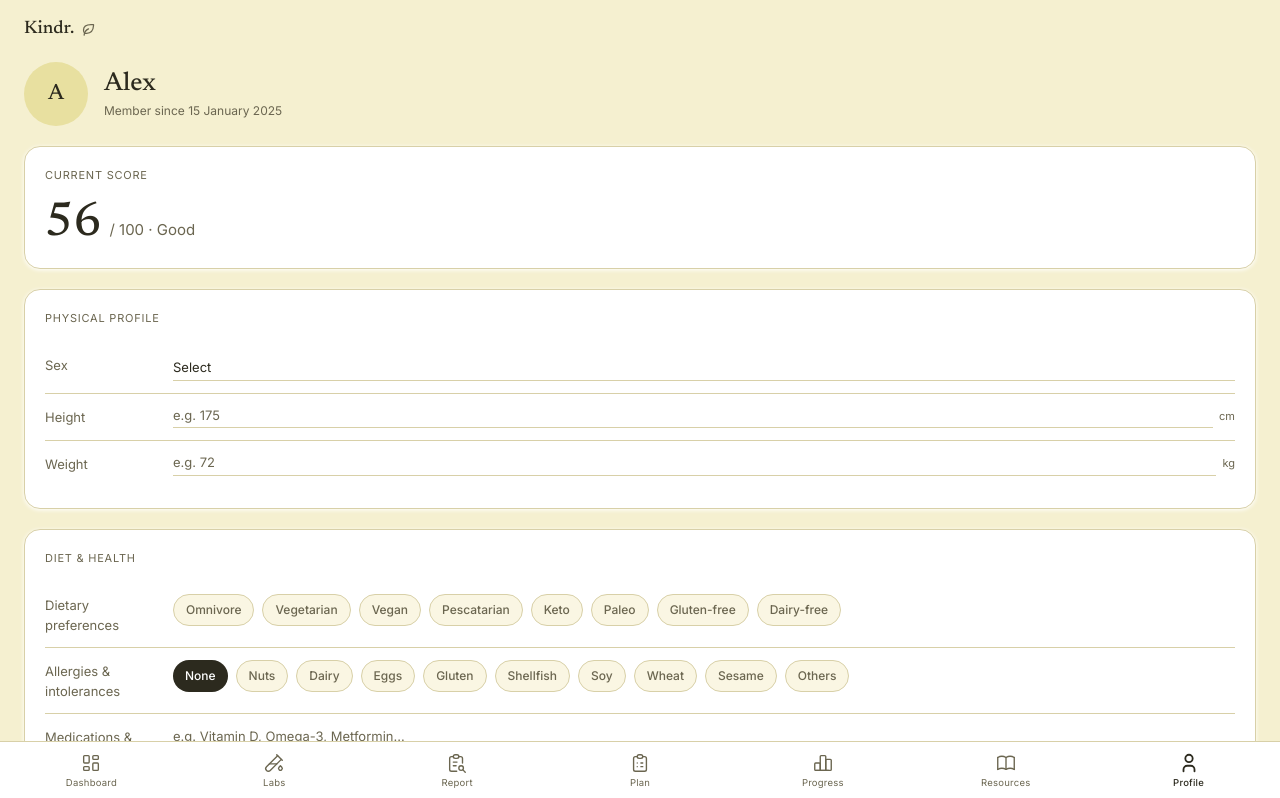
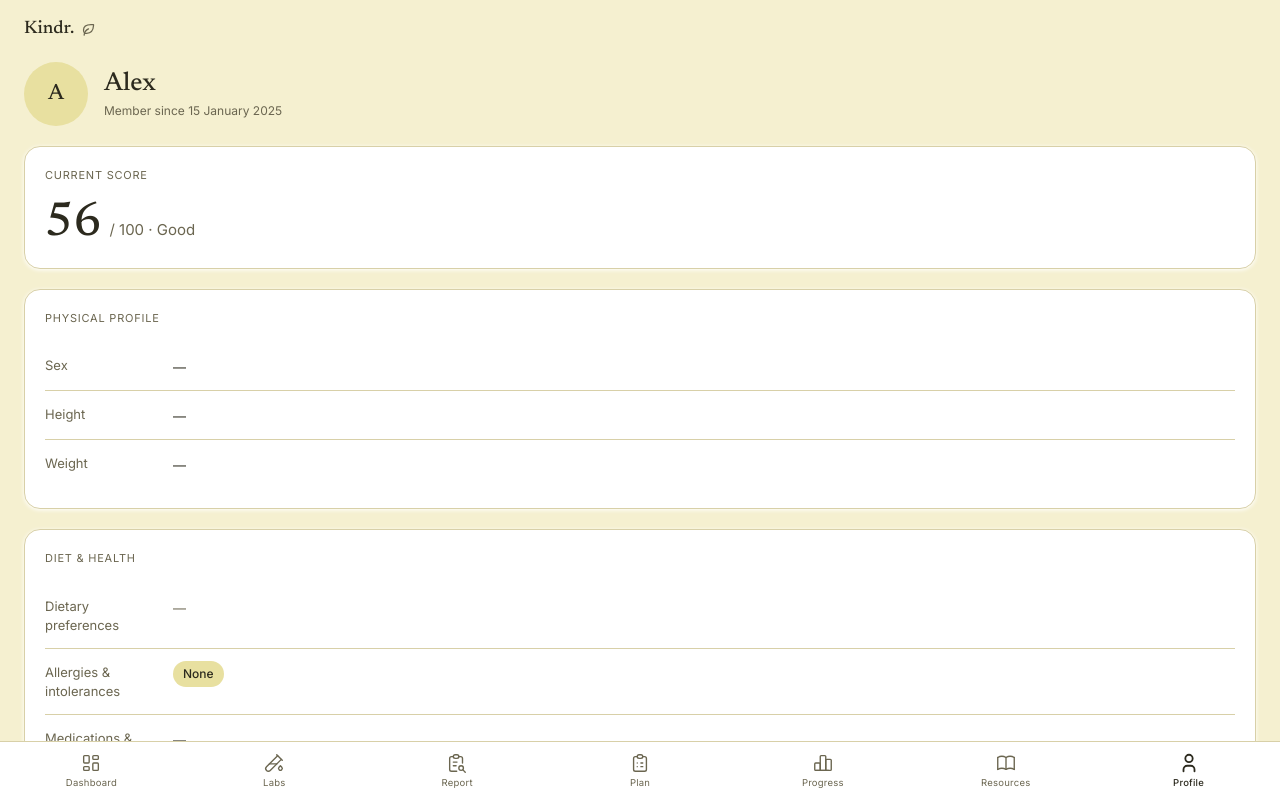
Before and after one commit to vishnudakshin/Kindr, a Next.js app: page /profile in a window 1280 px wide. Shown: the top 798 px of the page. Built offline with nearby package versions, Linux system fonts and the light colour scheme.

Commit message:
Profile: physical & diet sections read-only from questionnaire, remove save/edit toggle
Co-Authored-By: Claude Sonnet 4.6 <noreply@anthropic.com>

```diff
--- a/app/(shell)/profile/page.tsx
+++ b/app/(shell)/profile/page.tsx
@@ -16,9 +16,7 @@ const GOAL_LABELS: Record<GoalId, string> = {
   prevention: 'Prevention',    wellbeing:  'Overall wellbeing',
 }
 
-const DIET_OPTIONS    = ['Omnivore','Vegetarian','Vegan','Pescatarian','Keto','Paleo','Gluten-free','Dairy-free']
-const ALLERGY_OPTIONS = ['Nuts','Dairy','Eggs','Gluten','Shellfish','Soy','Wheat','Sesame']
-const WORKOUT_TIMES   = ['Morning','Afternoon','Evening','No preference']
+const WORKOUT_TIMES = ['Morning','Afternoon','Evening','No preference']
 
 type NotifRhythm = 'daily' | 'weekly' | 'off'
 
@@ -57,53 +55,6 @@ function ReadPills({ items }: { items: string[] }) {
           {item}
         </span>
       ))}
-    </div>
-  )
-}
-
-// ── Edit-mode input helpers ───────────────────────────────────────────────────
-
-function InlineInput({
-  value, onChange, placeholder, type = 'text', suffix,
-}: {
-  value: string; onChange: (v: string) => void
-  placeholder?: string; type?: string; suffix?: string
-}) {
-  return (
-    <div className="flex items-baseline gap-1.5">
-      <input
-        type={type}
-        inputMode={type === 'number' ? 'decimal' : undefined}
-        value={value}
-        onChange={e => onChange(e.target.value)}
-        placeholder={placeholder ?? '—'}
-        className="flex-1 text-[13px] text-ink bg-transparent border-b border-border focus:border-ink outline-none pb-0.5 placeholder:text-ink-2 transition-colors"
-      />
-      {suffix && <span className="text-[11px] text-ink-2 shrink-0">{suffix}</span>}
-    </div>
-  )
-}
-
-function PillGroup({
-  options, selected, onChange,
-}: {
-  options: string[]; selected: string[]; onChange: (v: string[]) => void
-}) {
-  return (
-    <div className="flex flex-wrap gap-2">
-      {options.map(opt => {
-        const on = selected.includes(opt)
-        return (
-          <button
-            key={opt}
-            onClick={() => onChange(on ? selected.filter(s => s !== opt) : [...selected, opt])}
-            className={`px-3 py-1.5 rounded-full text-[12px] font-medium transition-colors
-              ${on ? 'bg-ink text-card' : 'bg-bg-soft border border-border text-ink-2 hover:border-ink-2'}`}
-          >
-            {opt}
-          </button>
-        )
-      })}
     </div>
   )
 }
@@ -162,43 +113,22 @@ export default function ProfilePage() {
     return h.allergiesText ? ['Others'] : []
   }
 
-  // ── Editable state (initialised from questionnaire) ───────────────────────
-  const [isEditing,     setIsEditing]     = useState(true)
-  const [sex,           setSex]           = useState(h.sex ?? '')
-  const [height,        setHeight]        = useState(() => initHeight())
-  const [weight,        setWeight]        = useState(() => initWeight())
-  const [diet,          setDiet]          = useState<string[]>(h.dietaryPreferences ?? [])
-  const [allergies,     setAllergies]     = useState<string[]>(() => initAllergies())
-  const [allergyOther,  setAllergyOther]  = useState(
-    h.allergies && h.allergies !== 'None known' ? (h.allergiesText ?? '') : ''
-  )
-  const [medications,   setMedications]   = useState(h.medicationsText ?? '')
+  // ── State from questionnaire (physical & diet are read-only) ───────────────
+  const sex        = h.sex ?? ''
+  const height     = initHeight()
+  const weight     = initWeight()
+  const diet       = h.dietaryPreferences ?? []
+  const allergies  = initAllergies()
+  const allergyOther = h.allergies && h.allergies !== 'None known' ? (h.allergiesText ?? '') : ''
+  const medications  = h.medicationsText ?? ''
+
   const [workoutTime,   setWorkoutTime]   = useState('')
   const [notifications, setNotifications] = useState<NotifRhythm>('daily')
 
-  // Allergy helpers
+  // Allergy display helpers
   const allergyNoneOn   = allergies.includes('None')
   const allergyOthersOn = allergies.includes('Others')
 
-  function toggleAllergy(opt: string) {
-    if (opt === 'None') {
-      setAllergies(allergyNoneOn ? [] : ['None'])
-      if (!allergyNoneOn) setAllergyOther('')
-      return
-    }
-    if (opt === 'Others') {
-      if (allergyNoneOn) return
-      if (allergyOthersOn) { setAllergies(allergies.filter(s => s !== 'Others')); setAllergyOther('') }
-      else                 { setAllergies([...allergies, 'Others']) }
-      return
-    }
-    // Regular option: deselect None if active
-    const base = allergyNoneOn ? [] : allergies
-    const on   = base.includes(opt)
-    setAllergies(on ? base.filter(s => s !== opt) : [...base.filter(s => s !== 'None'), opt])
-  }
-
-  // Computed read-only allergy display list
   const allergyDisplay = allergyNoneOn
     ? ['None']
     : [
@@ -232,117 +162,22 @@ export default function ProfilePage() {
 
         {/* ── Physical profile ── */}
         <SectionCard label="Physical profile">
-          {isEditing ? (
-            <>
-              <FieldRow label="Sex">
-                <select
-                  value={sex}
-                  onChange={e => setSex(e.target.value)}
-                  className="w-full text-[13px] text-ink bg-transparent border-b border-border focus:border-ink outline-none pb-0.5 appearance-none transition-colors"
-                >
-                  <option value="" disabled>Select</option>
-                  <option>Male</option><option>Female</option>
-                  <option>Non-binary</option><option>Prefer not to say</option>
-                </select>
-              </FieldRow>
-              <FieldRow label="Height">
-                <InlineInput value={height} onChange={setHeight} placeholder="e.g. 175" type="number" suffix="cm" />
-              </FieldRow>
-              <FieldRow label="Weight">
-                <InlineInput value={weight} onChange={setWeight} placeholder="e.g. 72"  type="number" suffix="kg" />
-              </FieldRow>
-            </>
-          ) : (
-            <>
           <FieldRow label="Sex">     <ReadText value={sex}    /> </FieldRow>
           <FieldRow label="Height">  <ReadText value={height ? `${height} cm` : ''} /> </FieldRow>
           <FieldRow label="Weight">  <ReadText value={weight ? `${weight} kg` : ''} /> </FieldRow>
-            </>
-          )}
         </SectionCard>
 
         {/* ── Diet & health ── */}
         <SectionCard label="Diet & health">
-          {isEditing ? (
-            <>
-              <FieldRow label="Dietary preferences">
-                <PillGroup options={DIET_OPTIONS} selected={diet} onChange={setDiet} />
-              </FieldRow>
-
-              <FieldRow label="Allergies & intolerances">
-                <div className="flex flex-wrap gap-2">
-                  {/* None */}
-                  <button
-                    onClick={() => toggleAllergy('None')}
-                    className={`px-3 py-1.5 rounded-full text-[12px] font-medium transition-colors
-                      ${allergyNoneOn ? 'bg-ink text-card' : 'bg-bg-soft border border-border text-ink-2 hover:border-ink-2'}`}
-                  >
-                    None
-                  </button>
-
-                  {/* Standard options */}
-                  {ALLERGY_OPTIONS.map(opt => (
-                    <button
-                      key={opt}
-                      onClick={() => toggleAllergy(opt)}
-                      className={`px-3 py-1.5 rounded-full text-[12px] font-medium transition-colors
-                        ${allergies.includes(opt) && !allergyNoneOn
-                          ? 'bg-ink text-card'
-                          : 'bg-bg-soft border border-border text-ink-2 hover:border-ink-2'}`}
-                    >
-                      {opt}
-                    </button>
-                  ))}
-
-                  {/* Others */}
-                  <button
-                    onClick={() => toggleAllergy('Others')}
-                    className={`px-3 py-1.5 rounded-full text-[12px] font-medium transition-colors
-                      ${allergyOthersOn && !allergyNoneOn
-                        ? 'bg-ink text-card'
-                        : 'bg-bg-soft border border-border text-ink-2 hover:border-ink-2'}`}
-                  >
-                    Others
-                  </button>
-                </div>
-
-                {/* Free-text for Others */}
-                {allergyOthersOn && !allergyNoneOn && (
-                  <input
-                    type="text"
-                    value={allergyOther}
-                    onChange={e => setAllergyOther(e.target.value)}
-                    placeholder="Describe your allergy or intolerance…"
-                    className="mt-3 w-full text-[13px] text-ink bg-transparent border-b border-border focus:border-ink outline-none pb-0.5 placeholder:text-ink-2 transition-colors"
-                  />
-                )}
-              </FieldRow>
-
-              <FieldRow label="Medications & supplements">
-                <textarea
-                  value={medications}
-                  onChange={e => setMedications(e.target.value)}
-                  placeholder="e.g. Vitamin D, Omega-3, Metformin…"
-                  rows={2}
-                  className="w-full text-[13px] text-ink bg-transparent border-b border-border focus:border-ink outline-none pb-0.5 placeholder:text-ink-2 resize-none transition-colors leading-relaxed"
-                />
-              </FieldRow>
-            </>
-          ) : (
-            <>
           <FieldRow label="Dietary preferences">    <ReadPills items={diet}            /> </FieldRow>
           <FieldRow label="Allergies & intolerances"><ReadPills items={allergyDisplay} /> </FieldRow>
           <FieldRow label="Medications & supplements">
             <ReadText value={medications} />
           </FieldRow>
-            </>
-          )}
         </SectionCard>
 
         {/* ── Preferences ── */}
         <SectionCard label="Preferences">
-          {isEditing ? (
-            <>
           <FieldRow label="Workout time">
             <div className="flex flex-wrap gap-2">
               {WORKOUT_TIMES.map(t => (
@@ -370,35 +205,7 @@ export default function ProfilePage() {
               ]}
             />
           </FieldRow>
-            </>
-          ) : (
-            <>
-              <FieldRow label="Workout time">
-                <ReadText value={workoutTime} />
-              </FieldRow>
-              <FieldRow label="Notifications">
-                <ReadText value={notifications.charAt(0).toUpperCase() + notifications.slice(1)} />
-              </FieldRow>
-            </>
-          )}
         </SectionCard>
-
-        {/* Save / Edit toggle */}
-        {isEditing ? (
-          <button
-            onClick={() => setIsEditing(false)}
-            className="w-full py-3 rounded-full bg-ink text-card text-[13px] font-medium hover:opacity-90 transition-opacity"
-          >
-            Save preferences
-          </button>
-        ) : (
-          <button
-            onClick={() => setIsEditing(true)}
-            className="w-full py-3 rounded-full border border-border text-ink text-[13px] font-medium hover:bg-bg-soft transition-colors"
-          >
-            Edit preferences
-          </button>
-        )}
 
         {/* Goals */}
         <SectionCard label="Your goals">
```
Lines whose indentation alone changed are shown as unchanged.
